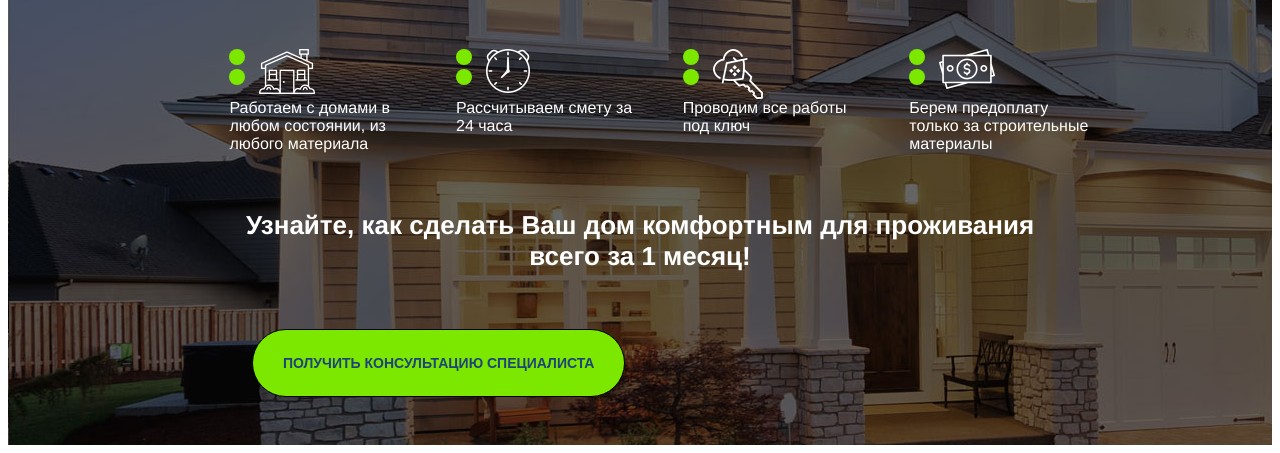
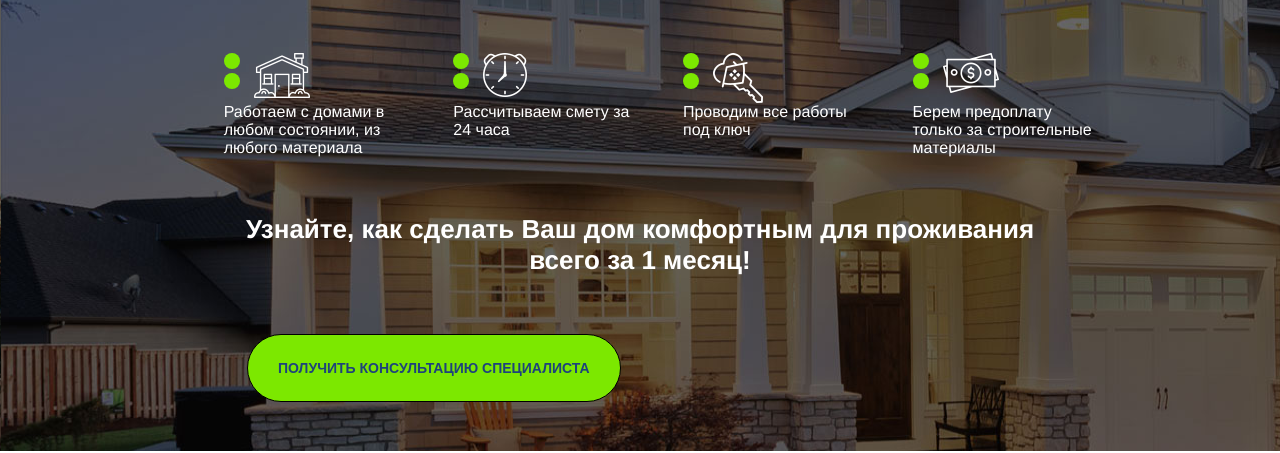
Before and after one commit to DmytroRoik/Sohas, a website: page app/index.html in a window 1280 px wide. Shown: the part 532-985 px from the top of the page. Drawn offline with Linux system fonts and the light colour scheme.

Commit message:
delete margin from body

```diff
--- a/app/sass/main.scss
+++ b/app/sass/main.scss
@@ -2,6 +2,7 @@ $mainColor: #1E437B;
 @keyframes pulse {to {box-shadow: 0 0 0 45px rgba(232, 76, 61, 0);}}
 
 body{
+	margin: 10px 0 0;
 	font-size: 13px;
 	font-family: 'Helvetica', sans-serif;
 }
@@ -94,9 +95,8 @@ header{
 #mainSection{
 	border:1px solid transparent;
 	background-image: url('../img/secondSectionBack.jpg');
-	background-size:auto;
+	background-size:1920px 1080px;
 	background-position-y: -130px;
-	max-height: 840px;
 }
 .main{
 	&-topText{
```
Also changed, not shown: app/css/main.css.
